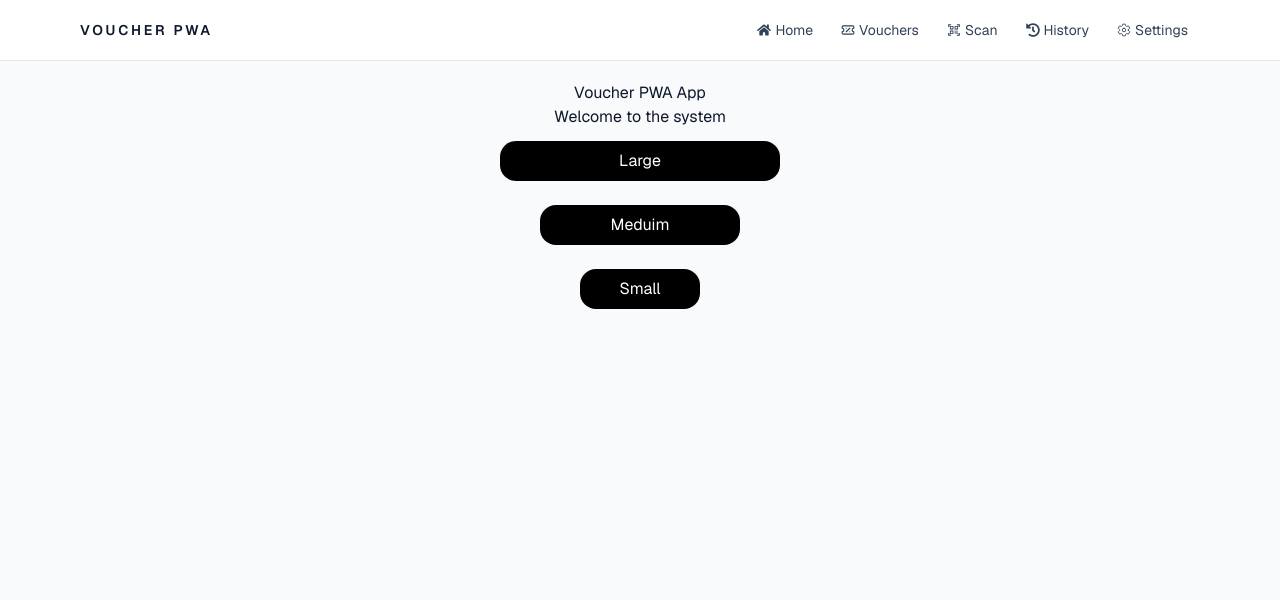
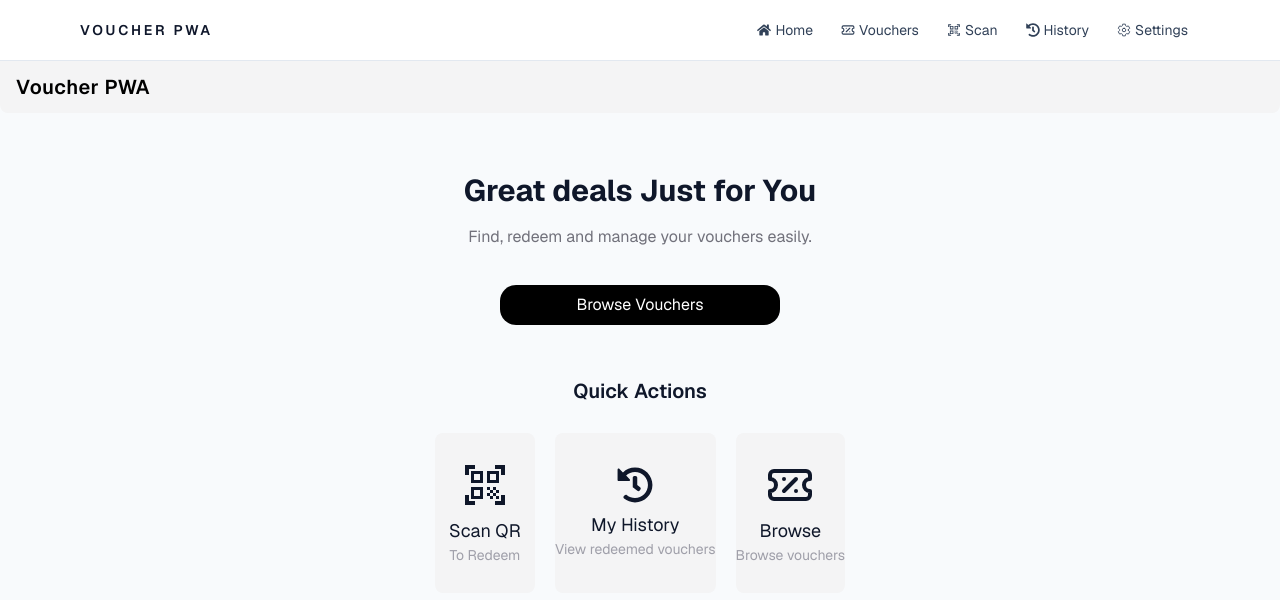
Before and after one commit to Altair2759/voucher-pwa, a Next.js app in the folder voucher-pwa/: page / in a window 1280 px wide. Shown: the top 600 px of the page. Built offline with nearby package versions, Linux system fonts and the light colour scheme.

Commit message:
made the main page

```diff
--- a/voucher-pwa/app/page.tsx
+++ b/voucher-pwa/app/page.tsx
@@ -3,7 +3,11 @@
 
 import { useEffect } from "react";
 import Button from "@/components/Button";
+import { MdOutlineQrCodeScanner } from "react-icons/md";
+import { LuTicketPercent } from "react-icons/lu";
+import { FaHistory } from "react-icons/fa";
 import InstallPrompt from "@/public/InstallPromp";
+
 
 
 
@@ -23,14 +27,51 @@ export default function Home() {
 
 
   return (
-    <div className="p-5 flex flex-col items-center">
-      <InstallPrompt />
+    <div className="flex flex-col items-center">
+      <div className="w-full rounded-b-lg bg-zinc-100 px-4 py-3 mb-15">
+        <h1 className="text-xl font-semibold tracking-wide text-black">Voucher PWA</h1>
+      </div>
+
+      {/* <InstallPrompt />
       <h1>Voucher PWA App</h1>
-      <p>Welcome to the system</p>
+      <p>Welcome to the system</p> */}
       {/* Example buttons with the Three types of sizes */}
-      <Button text="Large" onClick={() => alert("largeButton works!!")} type="large"/>
+      {/* <Button text="Large" onClick={() => alert("largeButton works!!")} type="large"/>
       <Button text="Meduim" onClick={() => alert("Meduim Button works!!")} type="meduim"/>
-      <Button text="Small" onClick={() => alert("Small Button works!!")} type="small"/>
+      <Button text="Small" onClick={() => alert("Small Button works!!")} type="small"/> */}
+
+      <div className="flex flex-col items-center mb-10">
+        <h1 className="text-3xl font-bold mb-4">Great deals Just for You</h1>
+        <p className="text-zinc-500 mb-6">Find, redeem and manage your vouchers easily.</p>
+
+        <Button text="Browse Vouchers" onClick={() => {location.href = "/redeem"}} />
+      </div>
+
+      <h1 className="text-xl font-semibold">Quick Actions</h1>
+
+      <div className="flex items-center mt-7">
+
+
+        <button onClick={() => {location.href = "/redeem"}} className="flex flex-col justify-center items-center text-center min-w-25 bg-zinc-100 rounded-lg h-40 ml-5">
+          <MdOutlineQrCodeScanner className="text-5xl mb-2"/>
+          <h1 className="text-lg">Scan QR</h1>
+          <p className="text-zinc-400 text-sm">To Redeem</p>
+        </button>
+
+        <button onClick={() => {location.href = "/redeem"}} className="flex flex-col justify-center items-center text-center min-w-25 bg-zinc-100 rounded-lg h-40 ml-5">
+          <FaHistory className="text-4xl mb-2"/>
+          <h1 className="text-lg">My History</h1>
+          <p className="text-zinc-400 text-sm">View redeemed vouchers</p>
+        </button>
+
+        <button onClick={() => {location.href = "/redeem"}} className="flex flex-col justify-center items-center text-center min-w-25 bg-zinc-100 rounded-lg h-40 ml-5 mr-5">
+          <LuTicketPercent className="text-5xl mb-2"/>
+          <h1 className="text-lg">Browse</h1>
+          <p className="text-zinc-400 text-sm">Browse vouchers</p>
+        </button>
+      </div>
+
+
     </div>
   );
 }
```
